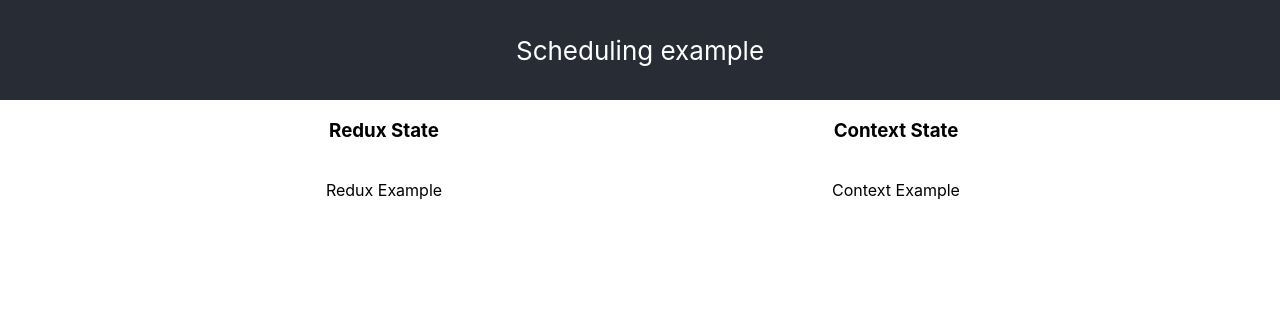
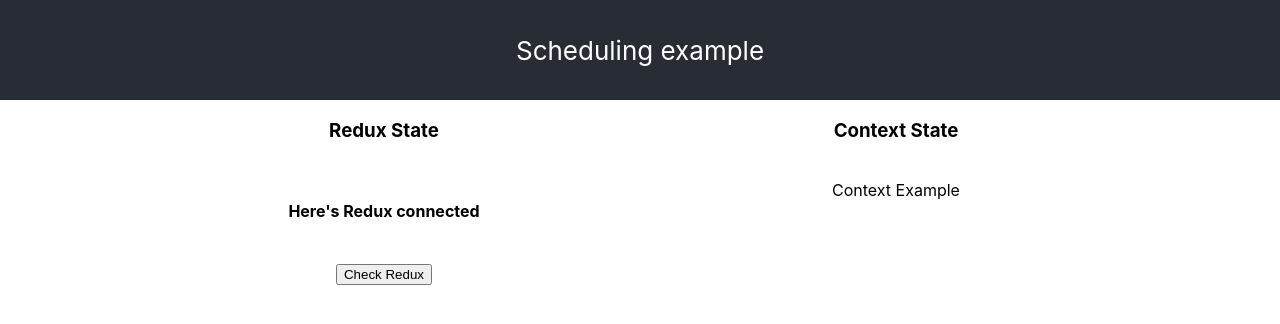
Before and after one commit to wsrast/schedule-lazy, a React (Create React App) app: page / in a window 1280 px wide. Shown: the top 324 px of the page. Built offline with nearby package versions, Linux system fonts and the light colour scheme.

Commit message:
Redux setup complete.

```diff
--- /dev/null
+++ b/src/Schedule/ReduxExample/ReduxSection/index.js
@@ -0,0 +1,35 @@
+import React, {Component} from 'react';
+import {bindActionCreators} from 'redux';
+import {connect} from 'react-redux';
+
+//import {selectTime} from '../../../actions/schedule';
+import * as scheduleActionCreators from '../../../actions/schedule';
+
+class ReduxSection extends Component {
+	constructor(props) {
+		super(props);
+
+		this.boundActionCreators = bindActionCreators(
+			scheduleActionCreators,
+			props.dispatch
+		);
+	}
+
+	checkRedux = (e) => {
+		this.boundActionCreators.selectTime('foo');
+	};
+
+	render() {
+		return (
+			<section>
+				<h4>Here's Redux connected</h4>
+				<br />
+				<button onClick={this.checkRedux}>Check Redux</button>
+			</section>
+		);
+	}
+}
+
+const mapStateToProps = (state) => ({...state});
+
+export default connect(mapStateToProps)(ReduxSection);
--- /dev/null
+++ b/src/Schedule/ReduxExample/index.js
@@ -0,0 +1,20 @@
+import React, {Component} from 'react';
+import {Provider} from 'react-redux';
+import configStore from '../../store';
+import styled from 'styled-components';
+
+import ReduxSection from './ReduxSection';
+
+export default class ReduxExample extends Component {
+	constructor(props) {
+		super(props);
+	}
+
+	render() {
+		return (
+			<Provider store={configStore()}>
+				<ReduxSection />
+			</Provider>
+		);
+	}
+}
--- a/src/Schedule/index.js
+++ b/src/Schedule/index.js
@@ -1,5 +1,6 @@
 import React from 'react';
 import styled from 'styled-components';
+import ReduxExample from './ReduxExample';
 
 const ScheduleStyled = styled.section`
 	display: grid;
@@ -20,7 +21,9 @@
 	<ScheduleStyled>
 		<LabelStyled>Redux State</LabelStyled>
 		<LabelStyled>Context State</LabelStyled>
-		<SectionStyled>Redux Example</SectionStyled>
+		<SectionStyled>
+			<ReduxExample />
+		</SectionStyled>
 		<SectionStyled>Context Example</SectionStyled>
 	</ScheduleStyled>
 );
--- /dev/null
+++ b/src/actions/actiontypes.js
@@ -0,0 +1,5 @@
+const types = {
+	SELECT_TIME: 'SELECT_TIME'
+};
+
+export default types;
--- /dev/null
+++ b/src/actions/schedule.js
@@ -0,0 +1,8 @@
+import types from './actiontypes';
+
+export const selectTime = (payload) => (dispatch) => {
+	dispatch({
+		type: types.SELECT_TIME,
+		payload
+	});
+};
--- /dev/null
+++ b/src/reducers/index.js
@@ -0,0 +1,6 @@
+import {combineReducers} from 'redux';
+import scheduleReducer from './schedule';
+
+export default combineReducers({
+	scheduleReducer
+});
--- /dev/null
+++ b/src/reducers/schedule.js
@@ -0,0 +1,12 @@
+import types from '../actions/actiontypes';
+
+export default (state = {}, action) => {
+	switch (action.type) {
+		case types.SELECT_TIME:
+			return {
+				schedule: action.payload
+			};
+		default:
+			return state;
+	}
+};
--- /dev/null
+++ b/src/store/index.js
@@ -0,0 +1,15 @@
+import {createStore, applyMiddleware, compose} from 'redux';
+import thunk from 'redux-thunk';
+import reducers from '../reducers';
+
+const composeEnhancers = window.__REDUX_DEVTOOLS_EXTENSION_COMPOSE__ || compose;
+
+const configureStore = (initialState = {}) => {
+	return createStore(
+		reducers,
+		initialState,
+		composeEnhancers(applyMiddleware(thunk))
+	);
+};
+
+export default configureStore;
```
